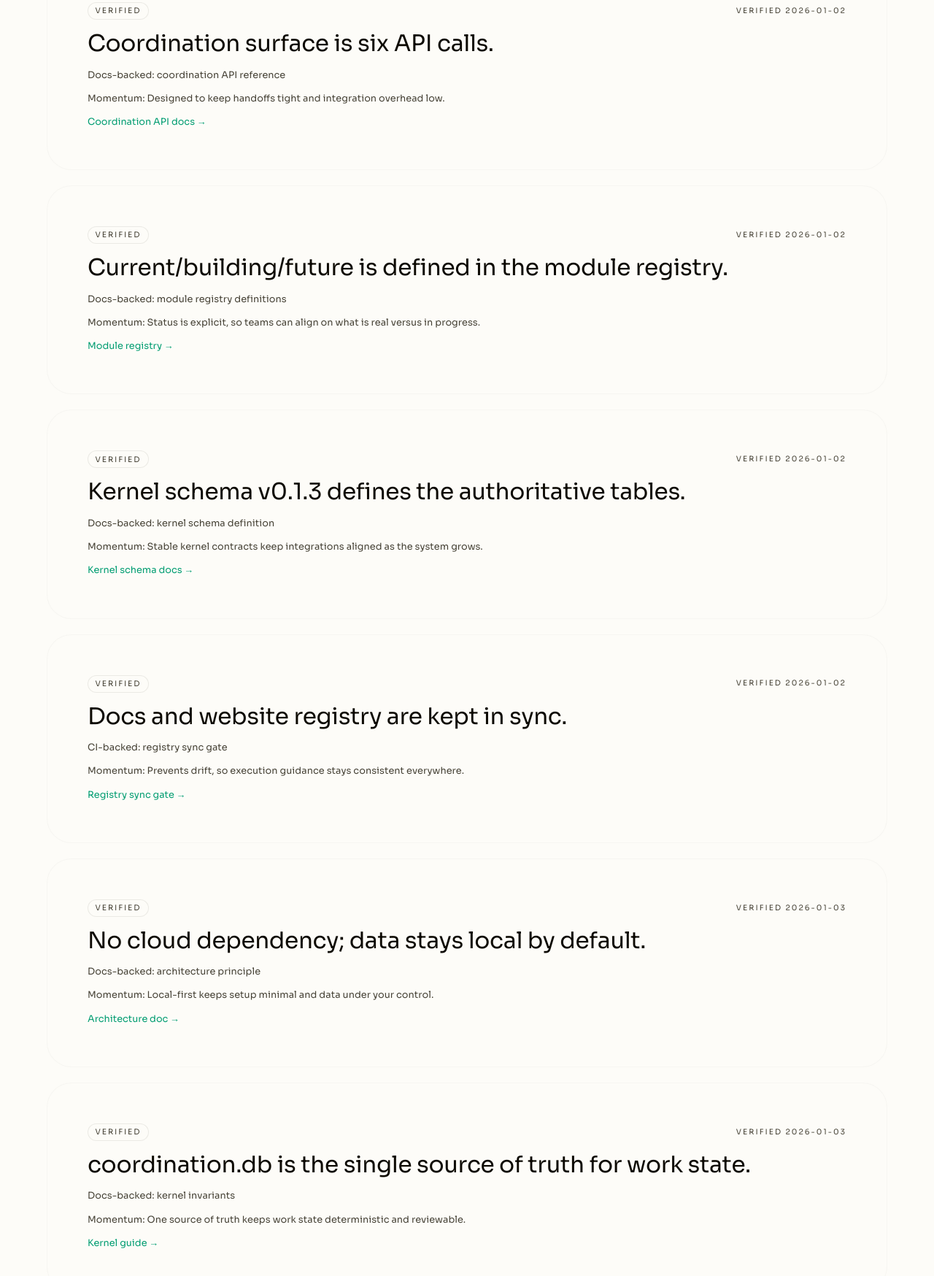
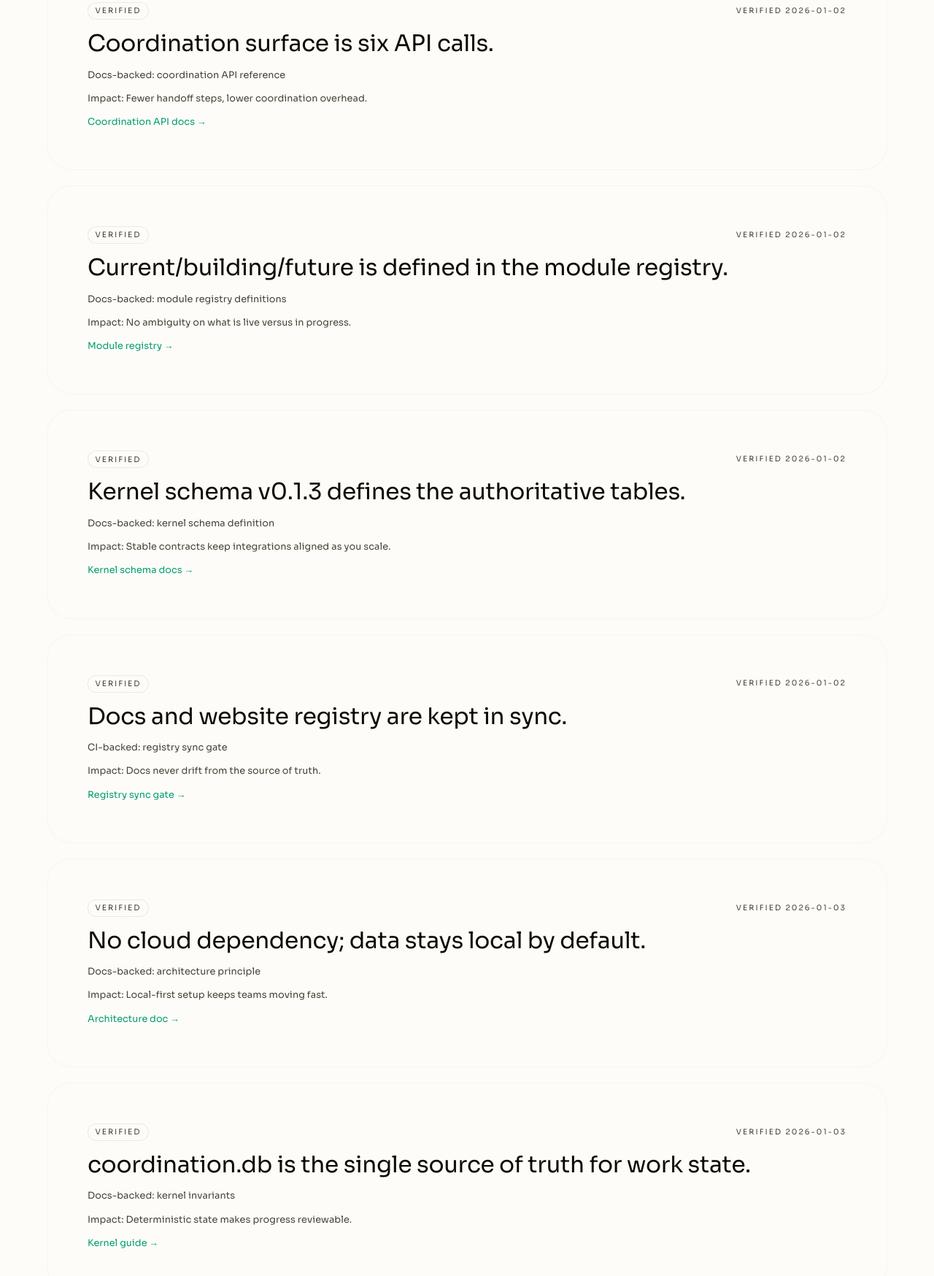
Before and after one commit to motus-os/motus, an Astro site in the folder packages/website/: page /evidence in a window 1280 px wide. Shown: the part 1054-2802 px from the top of the page at 73% size. Built offline with nearby package versions, Linux system fonts and the light colour scheme; Astro itself is replaced by a stand-in of ours.

Commit message:
feat(website): tighten proof impact copy

```diff
--- a/packages/website/src/data/proof-ledger.json
+++ b/packages/website/src/data/proof-ledger.json
@@ -7,7 +7,7 @@
       "verified_on": "2026-01-02",
       "method": "Docs-backed: coordination API reference",
       "claim": "Coordination surface is six API calls.",
-      "momentum": "Designed to keep handoffs tight and integration overhead low.",
+      "momentum": "Fewer handoff steps, lower coordination overhead.",
       "evidence": [
         {
           "label": "Coordination API docs",
@@ -22,7 +22,7 @@
       "verified_on": "2026-01-02",
       "method": "Docs-backed: module registry definitions",
       "claim": "Current/building/future is defined in the module registry.",
-      "momentum": "Status is explicit, so teams can align on what is real versus in progress.",
+      "momentum": "No ambiguity on what is live versus in progress.",
       "evidence": [
         {
           "label": "Module registry",
@@ -37,7 +37,7 @@
       "verified_on": "2026-01-02",
       "method": "Docs-backed: kernel schema definition",
       "claim": "Kernel schema v0.1.3 defines the authoritative tables.",
-      "momentum": "Stable kernel contracts keep integrations aligned as the system grows.",
+      "momentum": "Stable contracts keep integrations aligned as you scale.",
       "evidence": [
         {
           "label": "Kernel schema docs",
@@ -52,7 +52,7 @@
       "verified_on": "2026-01-02",
       "method": "CI-backed: registry sync gate",
       "claim": "Docs and website registry are kept in sync.",
-      "momentum": "Prevents drift, so execution guidance stays consistent everywhere.",
+      "momentum": "Docs never drift from the source of truth.",
       "evidence": [
         {
           "label": "Registry sync gate",
@@ -67,7 +67,7 @@
       "verified_on": "2026-01-03",
       "method": "Docs-backed: architecture principle",
       "claim": "No cloud dependency; data stays local by default.",
-      "momentum": "Local-first keeps setup minimal and data under your control.",
+      "momentum": "Local-first setup keeps teams moving fast.",
       "evidence": [
         {
           "label": "Architecture doc",
@@ -82,7 +82,7 @@
       "verified_on": "2026-01-03",
       "method": "Docs-backed: kernel invariants",
       "claim": "coordination.db is the single source of truth for work state.",
-      "momentum": "One source of truth keeps work state deterministic and reviewable.",
+      "momentum": "Deterministic state makes progress reviewable.",
       "evidence": [
         {
           "label": "Kernel guide",
--- a/packages/website/src/pages/evidence.astro
+++ b/packages/website/src/pages/evidence.astro
@@ -60,7 +60,7 @@ const statusClass = (status) => (status === 'verified' ? 'status-badge status-cu
             </div>
             <h3 class="text-xl md:text-2xl font-display text-text-primary">{claim.claim}</h3>
             <p class="text-sm text-text-secondary">{claim.method}</p>
-            <p class="text-sm text-text-secondary">Momentum: {claim.momentum}</p>
+            <p class="text-sm text-text-secondary">Impact: {claim.momentum}</p>
             <div class="space-y-phi-1 text-sm">
               {claim.evidence.map((item) => (
                 <a
--- a/packages/website/src/pages/index.astro
+++ b/packages/website/src/pages/index.astro
@@ -150,7 +150,7 @@ const moduleHighlights = [
     <SectionHeader
       eyebrow="Momentum Signals"
       title="Claims tied to forward motion"
-      subtitle="Each verified claim explains the momentum lever it protects, then links to proof."
+      subtitle="Each claim states the impact, then links to proof."
       size="md"
       class="mb-phi-4"
       maxWidth="max-w-3xl"
@@ -177,7 +177,7 @@ const moduleHighlights = [
               {claim.claim}
             </p>
             <p class="text-sm text-text-secondary mt-phi-1">
-              Momentum: {claim.momentum}
+              Impact: {claim.momentum}
             </p>
             <a class="text-sm text-mint hover:text-text-primary transition-colors mt-phi-2 inline-flex" href={evidenceAnchor(claim)}>
               Evidence &#8594;
```
